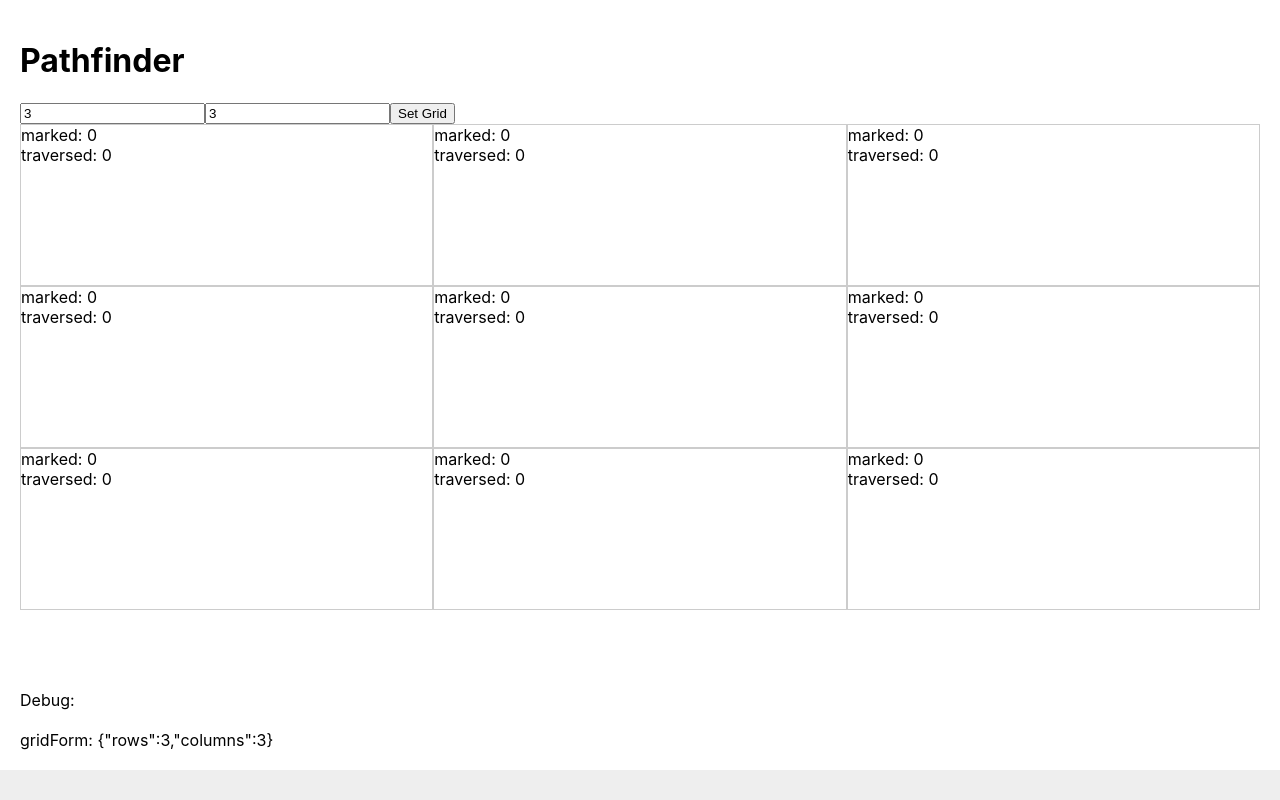
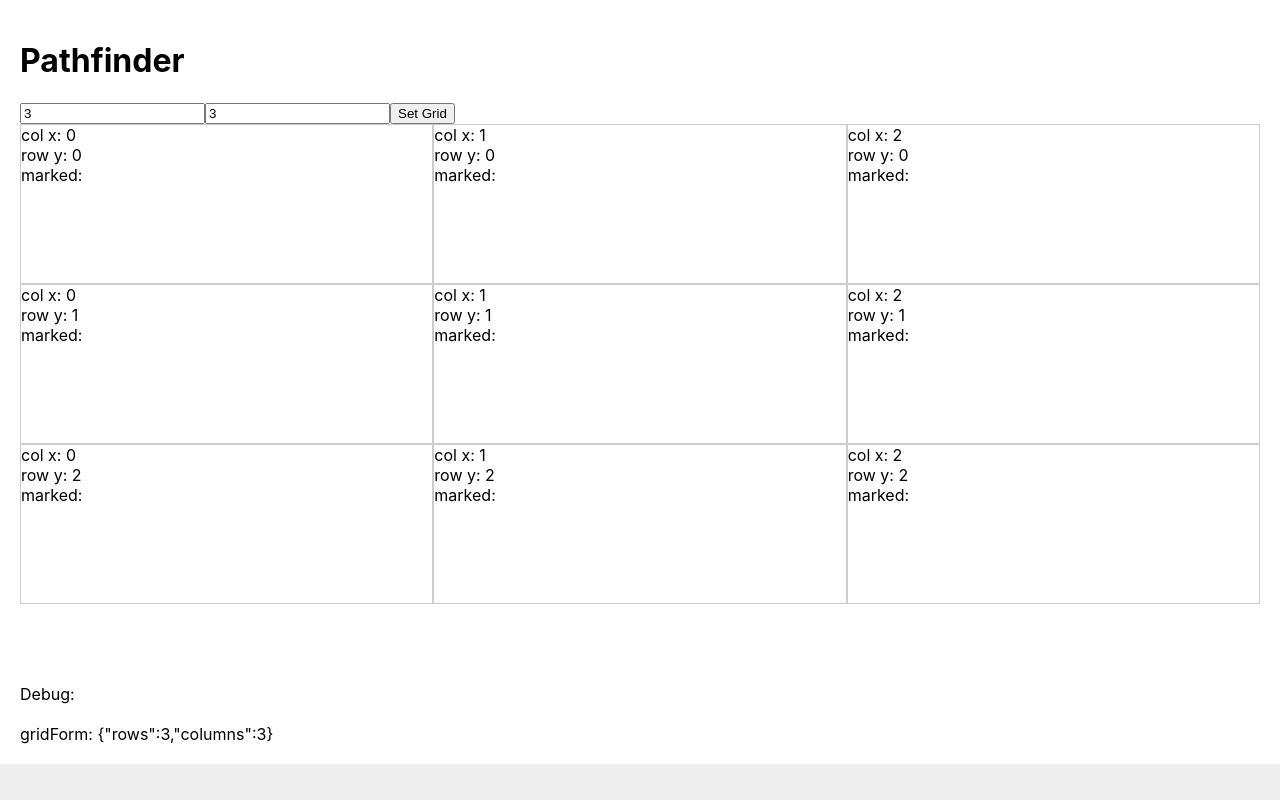
Before and after one commit to ericjames/pathfinder, a React (Create React App) app: page / in a window 1280 px wide. Built offline with nearby package versions, Linux system fonts and the light colour scheme.

Commit message:
Add boundaries to cells

```diff
--- a/src/components/App.tsx
+++ b/src/components/App.tsx
@@ -1,4 +1,4 @@
-import { CellStatus, GridForm } from './types';
+import { CellMarking, CellStatus, GridForm } from './types';
 import { useEffect, useState } from 'react';
 
 import Grid from './Grid';
@@ -26,8 +26,8 @@ function App() {
   // const [rows, setRows] = useState<number>(0);
   // const [columns, setColumns] = useState<number>(0);
 
-  // Tracks number of cells and their X or O status
-  const [cells, setCells] = useState<Array<Array<CellStatus>>>([]);
+  // Holy grail tracks number of cells and their X or O status
+  const [cells, setCells] = useState<Array<CellStatus>>([]);
 
   useEffect(() => {
     // @Debugging only
@@ -36,18 +36,41 @@ function App() {
 
   const createCells = () => {
     if (gridForm.rows && gridForm.columns) {
-      // const cellCount = gridForm.rows * gridForm.columns;
+      const cellCount = gridForm.rows * gridForm.columns;
+
+      // Create our main tracking array of cells
       const newCellGrid = [];
-      // Arrange for BFS search ...[row: column cells]
-      for (let i = 0; i < gridForm.rows; i++) {
-        newCellGrid.push([] as Array<CellStatus>);
-        const row = newCellGrid[i];
-        for (let j = 0; j < gridForm.columns; j++) {
-          row.push({ marked: 0, traversed: 0 } as CellStatus);
+      for (let i = 0; i < cellCount; i++) {
+        newCellGrid.push({ index: i, marked: 0, traversed: 0 } as CellStatus);
+      }
+
+      // Give coordinates and boundaries for each cell
+      let counter = 0;
+      for (let y = 0; y < gridForm.rows; y++) {
+        for (let x = 0; x < gridForm.columns; x++) {
+          newCellGrid[counter].y = y;
+          newCellGrid[counter].x = x;
+          newCellGrid[counter].boundaryLeft = (x === 0);
+          newCellGrid[counter].boundaryRight = (x === gridForm.columns - 1);
+          newCellGrid[counter].boundaryTop = (y === 0);
+          newCellGrid[counter].boundaryBottom = (y === gridForm.rows - 1);
+          counter = counter + 1;
         }
       }
+
       setCells(newCellGrid);
     }
+  }
+
+  const onCellClick = (cell: CellStatus) => {
+    setCellMarked(cell);
+
+  }
+
+  const setCellMarked = (cell: CellStatus) => {
+    let newCells = cells;
+    newCells[cell.index].marked = CellMarking.Marked;
+    setCells(newCells);
   }
 
   return (
@@ -61,7 +84,7 @@ function App() {
         <input value={gridForm.columns} onChange={(e) => { setGridForm({ ...gridForm, columns: parseFloat(e.target.value) }) }} type="number" />
         <button onClick={createCells}>Set Grid</button>
 
-        <Grid gridForm={gridForm} cells={cells} />
+        <Grid gridForm={gridForm} cells={cells} onCellClick={onCellClick} />
 
 
         <br /><br /><br /><br />
@@ -70,7 +93,7 @@ function App() {
 
 
       </Content>
-    </AppWrapper >
+    </AppWrapper>
   );
 }
 
--- a/src/components/Cell.tsx
+++ b/src/components/Cell.tsx
@@ -1,22 +1,32 @@
-import { CellStatus, GridForm } from './types';
+import { CellStatus, GridForm, OnCellClick } from './types';
 
 import styled from 'styled-components';
 
 type CellProps = {
-    cell: CellStatus | null;
+    cell: CellStatus;
+    onCellClick: OnCellClick;
+    gridForm: GridForm;
 };
 
 const CellWrapper = styled.div`
-flex: 0 1 100%;
+flex: 1 1 auto;
 height: 10em;
+flex-wrap: wrap;
 border: 1px solid #ccc;
+box-sizing: border-box;
 `;
 
-export default function Cell({ cell }: CellProps) {
+export default function Cell({ cell, gridForm, onCellClick }: CellProps) {
+    console.log("CELL", cell);
+
+    const style = { flexBasis: (100 / gridForm.rows) + '%' };
+
     return (
-        <CellWrapper>
-            marked: {cell && cell.marked}<br />
-            traversed: {cell && cell.traversed}
+        <CellWrapper onClick={() => onCellClick(cell)} style={style}>
+            col x: {cell && cell.x}<br />
+            row y: {cell && cell.y}<br />
+            marked: {cell && cell.marked === 1 && 'X'}<br />
+            {/* traversed: {cell && cell.traversed} */}
 
         </CellWrapper>
     )
--- a/src/components/Grid.tsx
+++ b/src/components/Grid.tsx
@@ -1,30 +1,31 @@
-import { CellStatus, GridForm } from './types';
+import { CellStatus, GridForm, OnCellClick } from './types';
 
 import Cell from './Cell';
 import styled from 'styled-components';
 
 type GridProps = {
-    gridForm: GridForm | null;
-    cells: Array<Array<CellStatus>> | null;
+    gridForm: GridForm;
+    cells: Array<CellStatus> | [];
+    onCellClick: OnCellClick;
 };
 
 const GridWrapper = styled.div`
 min-height: 40vh;
-.Row {
     display: flex;
-}
+    flex-wrap: wrap;
 `;
 
-export default function Grid({ gridForm, cells }: GridProps) {
-    console.log(cells);
+export default function Grid({ gridForm, cells, onCellClick }: GridProps) {
+    // console.log(cells);
+
+    const renderCells = () => {
+
+        return cells.map((cell, i) => (<Cell key={i} cell={cell} gridForm={gridForm} onCellClick={onCellClick} />));
+    }
     return (
         <GridWrapper>
 
-            {cells && cells.length > 0 && cells.map((row, i) => (
-                <div className="Row" key={i}>
-                    {row.map((cell, i) => (<Cell key={i} cell={cell} />))}
-                </div>
-            ))}
+            {cells && cells.length > 0 && renderCells()}
 
         </GridWrapper>
     )
--- a/src/components/types.ts
+++ b/src/components/types.ts
@@ -3,11 +3,12 @@ enum GridShape {
   Columns = 0
 }
 
-enum CellMarking {
-  Marked = 0,
-  Traversed = 0
+export enum CellMarking {
+  UnMarked = 0,
+  Marked = 1,
 }
 
+export type OnCellClick = (cell: CellStatus) => void;
 
 export interface GridForm {
   rows: GridShape.Rows;
@@ -17,6 +18,13 @@ export interface GridForm {
 //   cells: Array<CellStatus>;
 // }
 export interface CellStatus {
-  marked: CellMarking.Marked,
-  traversed: CellMarking.Traversed
+  x: number | null,
+  y: number | null,
+  index: number, // location in main array
+  boundaryLeft: boolean,
+  boundaryRight: boolean,
+  boundaryTop: boolean,
+  boundaryBottom: boolean,
+  marked: CellMarking,
+  traversed: 0
 }
```
